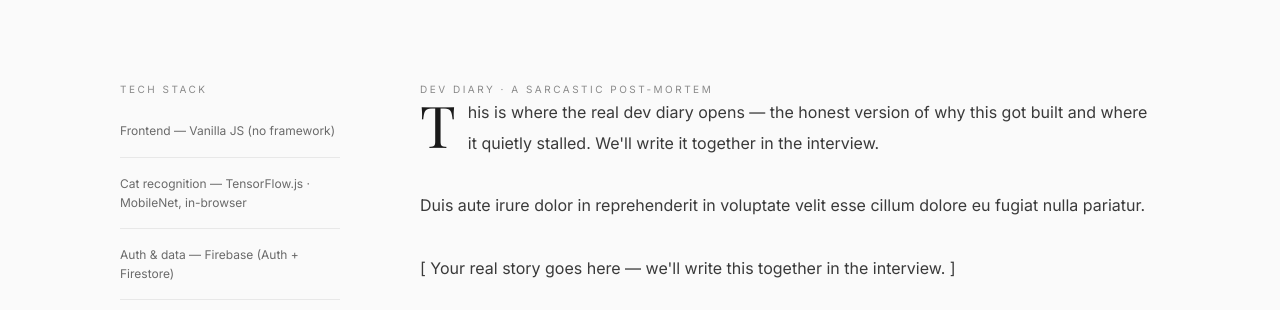
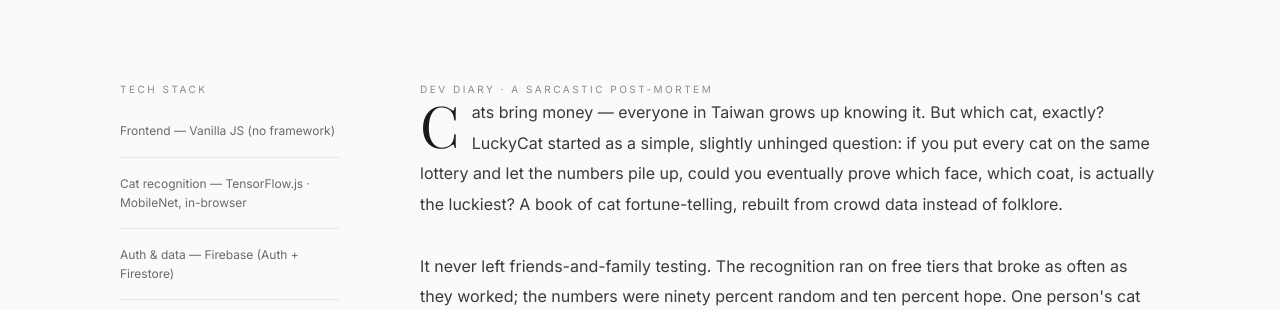
Before and after one commit to chiouyuhsuan/useless-museum, a plain HTML site: page luckycat.html in a window 1280 px wide. Shown: the part 490-800 px from the top of the page. Drawn offline with nearby package versions, Linux system fonts and the light colour scheme; a web font is replaced by a local one.

Commit message:
貓貓抽獎機頁面引言更新

```diff
--- a/luckycat.html
+++ b/luckycat.html
@@ -53,7 +53,7 @@
       </aside>
       <div>
         <span class="tag">Dev diary &middot; a sarcastic post-mortem</span>
-        <div class="diary"><p><span class="drop">T</span>his is where the real dev diary opens — the honest version of why this got built and where it quietly stalled. We'll write it together in the interview.</p><p>Duis aute irure dolor in reprehenderit in voluptate velit esse cillum dolore eu fugiat nulla pariatur.</p><p>[ Your real story goes here — we'll write this together in the interview. ]</p></div>
+        <div class="diary"><p><span class="drop">C</span>ats bring money — everyone in Taiwan grows up knowing it. But which cat, exactly? LuckyCat started as a simple, slightly unhinged question: if you put every cat on the same lottery and let the numbers pile up, could you eventually prove which face, which coat, is actually the luckiest? A book of cat fortune-telling, rebuilt from crowd data instead of folklore.</p><p>It never left friends-and-family testing. The recognition ran on free tiers that broke as often as they worked; the numbers were ninety percent random and ten percent hope. One person's cat did win — but the auto prize-check wasn't finished, so I delivered the good news by hand, over a messaging app. That's why the shelf says 0 Winners.</p><p>The full story — the patient-zero cats, the one real win, and how the whole thing got quietly buried under features I was sure I needed — is in the field note below.</p></div>
         <div class="fieldnotes">
           <div class="fn-head"><span class="tag">Field notes</span><span class="fn-count">1 published &middot; 1 in progress</span></div>
           <div class="fn-list"><a class="fn-item" href="luckycat-lucky-cat-census.html">
```
